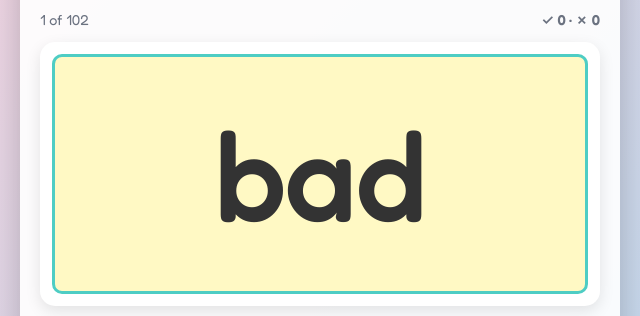
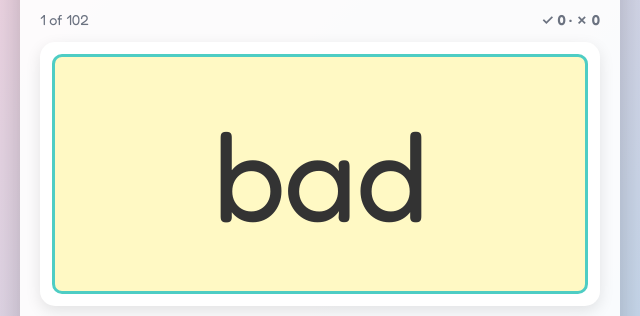
Before and after one commit to davidjwip/plm-flashcards, a website built with Vite: page index.html in a window 1280 px wide. Shown: the part 196-512 px from the top of the page, 320-960 px from the left. Built offline with nearby package versions, Linux system fonts and the light colour scheme.

Commit message:
fix(ui): render the word at Regular 400 — 500 still read as bold in Fredoka

```diff
--- a/src/styles.css
+++ b/src/styles.css
@@ -286,7 +286,7 @@ body {
   border-radius: 10px;
   background: var(--pale-yellow);
   font-size: clamp(3.5rem, 12vw, 8rem);
-  font-weight: 500;
+  font-weight: 400;
   letter-spacing: -0.02em;
   line-height: 1;
   text-align: center;
```
Also changed, not shown: src/layout.test.ts (+1 -1 lines).
